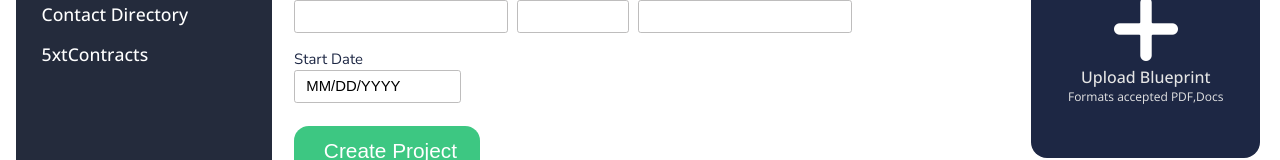
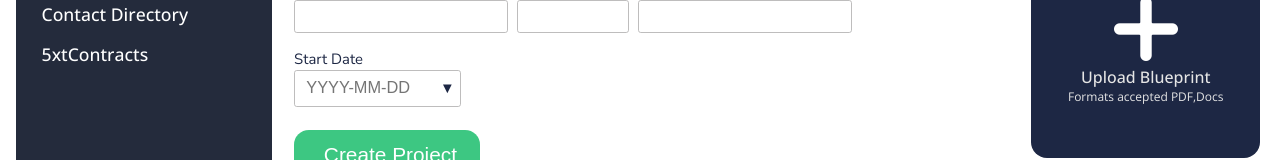
Before and after one commit to bedrockapplications/bedrock-frontend, a React (Create React App) app: page /createProject in a window 1280 px wide. Shown: the part 395-555 px from the top of the page. Built offline with nearby package versions, Linux system fonts and the light colour scheme.

Commit message:
Changed the endpoint urls to prod

```diff
--- a/src/App.css
+++ b/src/App.css
@@ -297,7 +297,7 @@ p.sublink .nextink:hover {
 }
 
 .form_container .from_field p.error,
-.error  {
+.error {
   font-size: 0.85rem;
   bottom: -17px;
 }
@@ -309,7 +309,7 @@ p.sublink .nextink:hover {
 .success p {
   font-weight: 700;
   font-size: 1.1rem;
-
+  width: 400px;
   color: var(--color-success);
   border-radius: 5px;
   margin-top: 0.5rem;
@@ -435,7 +435,7 @@ p.sublink .nextink:hover {
 }
 
 .link_sec ul li,
-.link_sec ul li .Link{
+.link_sec ul li .Link {
   padding: .45rem 0.1rem;
   margin: .1rem 0;
   font-weight: 500;
@@ -476,15 +476,19 @@ p.sublink .nextink:hover {
   height: 10%;
   justify-content: space-between;
 }
-.right_align,.left_align {
+
+.right_align,
+.left_align {
   align-items: center;
   justify-content: space-between;
 }
-li p.rounded{
+
+li p.rounded {
   position: relative;
   padding-left: 1.5rem;
 }
-li p.rounded #roun_spin{
+
+li p.rounded #roun_spin {
   position: absolute;
   margin-right: .5rem;
   border-radius: 50%;
@@ -494,7 +498,8 @@ bottom: 2px;
   left: 0;
   background-color: rgb(243, 212, 34);
 }
-.header_con li{
+
+.header_con li {
   list-style-type: none;
   margin: 0 .8rem;
   font-weight: 500;
@@ -506,28 +511,32 @@ background-color: rgb(243, 212, 34);
   color: var(--btnColor);
   text-shadow: 1px 0px var(--btnColor);
 }
+
 .header_con .right_align li:hover,
-.header_con li img:hover{
+.header_con li img:hover {
   cursor: pointer;
   transform: scale(1.02);
 }
 
-.right_align li .nameAvatar{
-  color:var(--footerColor);
+.right_align li .nameAvatar {
+  color: var(--footerColor);
   filter: brightness(300%);
   align-items: center;
   font-weight: 600;
   text-transform: capitalize;
 }
+
 .notification_img {
   width: 1.5rem;
   height: 1.5rem;
   object-fit: contain;
 }
-.right_align li .meeting{
+
+.right_align li .meeting {
   color: var(--footerColor);
   font-weight: 600;
 }
+
 .avatar_img {
   width: 2rem;
   height: 2rem;
@@ -544,13 +553,15 @@ background-color: rgb(243, 212, 34);
   background-color: var(--footerColor);
   position: relative;
 }
-.align_center{
+
+.align_center {
   align-items: flex-start;
   justify-content: center;
   flex-direction: column;
   padding: 0 1rem;
   color: var(--white);
 }
+
 .banner_con .employee_img {
   width: 10rem;
   height: auto;
@@ -583,9 +594,11 @@ justify-content: center;
   color: var(--white);
   position: relative;
 }
-.banner_con .text_con .userName{
+
+.banner_con .text_con .userName {
   text-transform: capitalize;
 }
+
 .banner_con .text_con p {
   font-size: .9rem;
 }
@@ -596,40 +609,66 @@ justify-content: center;
   left: 80%;
   top: -0.8rem;
   width: 4rem;
-  height: 4rem; animation: myfirst 30s infinite;
-  animation-direction:alternate;
+  height: 4rem;
+  animation: myfirst 30s infinite;
+  animation-direction: alternate;
   z-index: 0;
 }
 
 @keyframes myfirst {
-  0%   { left:28rem; top: -10px;}
-  25%  { right: 10rem; top: -5px;}
-  50%  { right:15rem; top: -10px;}
-  75%  { right: 10rem; top: -5px;}
-  100% {right: 0rem; top: -10px;}
+  0% {
+    left: 28rem;
+    top: -10px;
   }
 
-.card_list,.card_con {
+  25% {
+    right: 10rem;
+    top: -5px;
+  }
+
+  50% {
+    right: 15rem;
+    top: -10px;
+  }
+
+  75% {
+    right: 10rem;
+    top: -5px;
+  }
+
+  100% {
+    right: 0rem;
+    top: -10px;
+  }
+}
+
+.card_list,
+.card_con {
   width: 100%;
   height: 69%;
   justify-content: space-between;
   align-content: center;
 }
-.card_details{
+
+.card_details {
   width: 80%;
 }
-.form_sec{
+
+.form_sec {
   width: 75%;
 }
-.upload_sec{
+
+.upload_sec {
   width: 25%;
   flex-direction: column;
   align-items: flex-end;
   justify-content: space-between;
 }
-.create_card,.upload_card{
+
+.create_card,
+.upload_card {
   width: 18%;
-  height:35%;
+  height: 35%;
   border-radius: 1rem;
   flex-direction: column;
   align-items: center;
@@ -638,7 +677,8 @@ justify-content: center;
   text-decoration: none;
   position: relative;
 }
-.justify-con{
+
+.justify-con {
   align-content: flex-start;
   justify-content: flex-start;
   flex-wrap: wrap;
@@ -647,21 +687,26 @@ justify-content: center;
   overflow-y: auto;
   height: 100%;
 }
-.justify-con::-webkit-scrollbar{
+
+.justify-con::-webkit-scrollbar {
   height: 5px;
   width: 5px;
 }
-.justify-con::-webkit-scrollbar-thumb{
+
+.justify-con::-webkit-scrollbar-thumb {
   background-color: rgb(189, 189, 189);
 
   height: 5px;
   width: 5px;
   border-radius: 5px;
 }
-.create_card{
-  margin:0 2% 2% 0;
+
+.create_card {
+  margin: 0 2% 2% 0;
 }
-.create_card:hover,.upload_card:hover{
+
+.create_card:hover,
+.upload_card:hover {
   opacity: .9;
   /* transform: scale(0.98); */
   cursor: pointer;
@@ -669,12 +714,14 @@ border-radius: .7rem;
 }
 
 
-.create_card img,.upload_card img{
+.create_card img,
+.upload_card img {
   width: 5rem;
   height: 5rem;
- margin-bottom: .3rem ;
+  margin-bottom: .3rem;
 }
-.upload_card .tooltip{
+
+.upload_card .tooltip {
   position: absolute;
   content: "";
   top: 50%;
@@ -690,7 +737,7 @@ border-radius: .7rem;
   display: none;
 }
 
-.upload_card .tooltip::after{
+.upload_card .tooltip::after {
   content: "";
   position: absolute;
   right: -8px;
@@ -707,14 +754,17 @@ border-radius: .7rem;
   flex-direction: column;
   justify-content: space-between;
 }
-.background_blue{
+
+.background_blue {
   background-color: var(--textColor);
   color: var(--borderColor);
 }
-.background_orange{
+
+.background_orange {
   background-color: #b6a360;
   color: var(--borderColor);
 }
+
 .background {
   background-color: var(--borderColor);
   color: var(--textColor);
@@ -760,91 +810,110 @@ border-radius: .7rem;
   font-size: .7rem;
   font-weight: 700;
 }
-.create_con{
+
+.create_con {
   width: 100%;
   height: 88%;
   justify-content: space-between;
   align-content: center;
 }
-.upload_card{
+
+.upload_card {
   width: 95%;
-  height:31.5%;
+  height: 31.5%;
 }
-.upload_card img{
+
+.upload_card img {
   width: 4rem;
   height: 4rem;
 }
-.create_card  img.photo_img{
+
+.create_card img.photo_img {
   width: 9rem !important;
   height: 6rem;
   object-fit: cover;
 }
-.upload_card span{
+
+.upload_card span {
   text-align: center;
   font-size: 0.75rem;
 }
-.upload_card label span{
+
+.upload_card label span {
   text-align: center;
   font-size: 1rem;
   font-weight: 500;
 }
-.create_con .form_sec{
+
+.create_con .form_sec {
   color: var(--textColor);
 }
-.create_con .login_sec .from_field{
+
+.create_con .login_sec .from_field {
   margin-top: 1.05rem;
 }
-.create_con .login_sec .from_field label{
-  font-size:1rem;
+
+.create_con .login_sec .from_field label {
+  font-size: 1rem;
   font-weight: 500;
   font-family: var(--fontfam);
 }
+
 .create_con .login_sec {
   justify-content: flex-start;
 }
-.create_con .login_sec .form_container{
+
+.create_con .login_sec .form_container {
   width: 100%;
   align-items: flex-start;
 }
-.create_con  .form_container .from_field .input_filed{
+
+.create_con .form_container .from_field .input_filed {
   width: 600px;
   border: 2px solid rgb(190, 189, 189) !important;
   border-radius: 3px;
   font-size: 1rem;
   padding: 0.5rem 0.75rem;
 }
-.create_con  .catogory{
+
+.create_con .catogory {
   width: 600px;
   justify-content: space-between;
   position: relative;
 }
-.create_con  .catogory .from_field .input_filed {
+
+.create_con .catogory .from_field .input_filed {
   width: 180px !important;
 }
-.create_con  .catogory  .from_field .input_filed.state{
+
+.create_con .catogory .from_field .input_filed.state {
   width: 120px !important;
 }
-.create_con  .catogory  .from_field .input_filed.city{
+
+.create_con .catogory .from_field .input_filed.city {
   width: 230px !important;
 }
-.create_con .from_field .btn{
+
+.create_con .from_field .btn {
   width: 200px;
   margin-top: .5rem;
-  padding:.9rem 2rem;
+  padding: .9rem 2rem;
   border-radius: 1rem;
   bottom: 0;
   font-size: 1.4rem;
   border: 0;
   color: var(--white);
   background-color: rgb(61, 199, 130);
-  transition: all .3s  ease-in;
+  transition: all .3s ease-in;
 }
-.create_con .from_field .btn:hover{
+
+.create_con .from_field .btn:hover {
   opacity: .9;
   width: 220px;
   letter-spacing: 1.2px;
   cursor: pointer;
 }
+
 /* dashboard page end */
 
 .file-upload-input {
@@ -857,3 +926,34 @@ cursor: pointer;
   opacity: 0;
   cursor: pointer;
 }
+
+span.input_filed {
+  position: relative;
+  display: inline-block;
+  /* padding: 0% !important; */
+}
+
+span.input_filed input.xDateContainer {
+  position: absolute;
+  display: block;
+  opacity: 0.0;
+  height: auto;
+  width: 90%;
+}
+
+span.input_filed input[type="text"] {
+  border: none;
+  width: 80%;
+  font-size: 1.1rem;
+}
+
+span.input_filed span {
+  display: inline-block;
+    width: 10px;
+    color: var(--textColor);
+    z-index: 2;
+    margin-top: 0px;
+    margin-left: 5px;
+    float: right;
+    cursor: pointer;
+}
--- a/src/components/createProject.js
+++ b/src/components/createProject.js
@@ -3,8 +3,6 @@ import plus from "../Images/Plus.png"
 import { useHistory } from "react-router-dom";
 import DashboardHeader from './dashboard_header';
 import DashboardLeft from './dashboard_left';
-import DatePicker from "react-datepicker";
-import "react-datepicker/dist/react-datepicker.css";
 
 const CreateProject = (props) => {
   const userName = localStorage.getItem("userName");
@@ -16,7 +14,7 @@ const CreateProject = (props) => {
     city: "",
     state: "",
     zipcode: "",
-    date: "MM/DD/YYYY",
+    date: "",
     document: "",
     bluePrint: "",
     photo: "",
@@ -28,13 +26,8 @@ const CreateProject = (props) => {
   const handleChange = (e) => {
     const { name, value } = e.target;
     setFormValues({ ...formValues, [name]: value });
-
+    console.log("fshjs",formValues.date)
   };
-  const DatePic = (date) => {
-    const d = new Date(date).toLocaleDateString('fr-FR');
-    console.log(d);
-    setSelectDate(d);
-  }
 
   const history = useHistory();
 
@@ -86,7 +79,7 @@ const CreateProject = (props) => {
     doc.forEach((x) => {
       formdata.append("Documents", x);
     });
-    fetch("http://localhost:3000/api/project/upload/", {
+    fetch("http://ec2-174-129-118-55.compute-1.amazonaws.com:3000/api/project/upload/", {
       method: "POST",
       body: formdata,
     })
@@ -234,8 +227,6 @@ const CreateProject = (props) => {
     );
   };
 
-  const [selectDate, setSelectDate] = useState(formValues.date);
-
   return (
     <div className="primary_container">
       <div className="dashboard_page d_flex ">
@@ -256,7 +247,6 @@ const CreateProject = (props) => {
             >
               <div className="form_sec">
                 <h1>Project Information.</h1>
-                {/* <form className="form"> */}
                 <div className="login_sec">
                   <div className="form_container">
                     <div className="from_field">
@@ -327,7 +317,6 @@ const CreateProject = (props) => {
                           value={formValues.state}
                           onChange={handleChange}
                         />
-                        {/* <p className="error">{formErrors.comstate}</p> */}
                       </div>
                       <div className="from_field">
                         <label htmlFor="zipcode" className="label">
@@ -344,17 +333,23 @@ const CreateProject = (props) => {
                       </div>
                       <p className="error">{formErrors.threeFiledcity}</p>
                     </div>
-
                     <div className="catogory d_flex">
                       <div className="from_field">
                         <label htmlFor="date" className="label">
                           Start Date
                         </label>
-                        <DatePicker className="input_filed"
-                          dateFormat="dd/MM/yyyy"
-                          value={selectDate}
-                          onChange={DatePic}
-                        />
+                        <span className='input_filed'>
+                          <input type="date" class="xDateContainer"
+                          name="date"
+                          value={formValues.date}
+                             onChange={handleChange}
+                            />
+                          <input type="text" id="xTime" name="date"
+                          placeholder='YYYY-MM-DD'
+                          value={formValues.date}
+                            />
+                            <span >&#9660;</span>
+                        </span>
                         <p className="error">{formErrors.date}</p>
                       </div>
                     </div>
--- a/src/components/forgotPassword.js
+++ b/src/components/forgotPassword.js
@@ -44,7 +44,7 @@ const ForgotPassword = () => {
 
   const SecurityValidation = async (email, schname, brncty) => {
     return fetch(
-      "http://localhost:3000/security/check?email=" +
+      "http://ec2-174-129-118-55.compute-1.amazonaws.com:3000/api/user/securitycheck?email=" +
         email +
         "&schoolName=" +
         schname +
--- a/src/components/login.js
+++ b/src/components/login.js
@@ -47,7 +47,7 @@ const Login = () => {
       email: email,
       password: password,
     };
-    fetch("http://localhost:3000/api/user/login", {
+    fetch("http://ec2-174-129-118-55.compute-1.amazonaws.com:3000/api/user/login", {
       method: "POST",
       headers: new Headers({
         Accept: "application/json",
@@ -73,7 +73,7 @@ const Login = () => {
   };
 
   const getUserDetails = async (email) => {
-    return fetch("http://localhost:3000/api/user/details?email=" + email, {
+    return fetch("http://ec2-174-129-118-55.compute-1.amazonaws.com:3000/api/user/details?email=" + email, {
       method: "GET",
     })
       .then((response) => response.json())
--- a/src/components/newUser.js
+++ b/src/components/newUser.js
@@ -49,7 +49,7 @@ const NewUser = () => {
   };
 
   const getUserEmail = async (email) => {
-    return fetch("http://localhost:3000/find/email?email=" + email, {
+    return fetch("http://ec2-174-129-118-55.compute-1.amazonaws.com:3000/api/user/finduser?email=" + email, {
       method: "GET",
     })
       .then((response) => response.json())
@@ -76,6 +76,7 @@ const NewUser = () => {
     if (!values.firstName) {
       error.firstName = "First name is required";
     }
+
     if (!values.phonenumber) {
       error.phonenumber = "Phone number is required";
     }
@@ -132,7 +133,7 @@ const NewUser = () => {
                     value={formValues.lastName}
                     onChange={handleChange}
                   />
-                  <p className="error">{formErrors.lastName}</p>
+                  {/* <p className="error">{formErrors.lastName}</p> */}
                 </div>
               </div>
 
--- a/src/components/resetPassword.js
+++ b/src/components/resetPassword.js
@@ -47,7 +47,7 @@ const ResetPassword = () => {
       email: email,
       password: password,
     };
-    return fetch("http://localhost:3000/resetpassword/", {
+    return fetch("http://ec2-174-129-118-55.compute-1.amazonaws.com:3000/api/user/resetpassword/", {
       method: "PUT",
       headers: new Headers({
         Accept: "application/json",
```
Also changed, not shown: src/components/billing.js (+4 -4 lines), src/components/projectDirectory.js (+1 -6 lines). Lines whose indentation alone changed are shown as unchanged.
